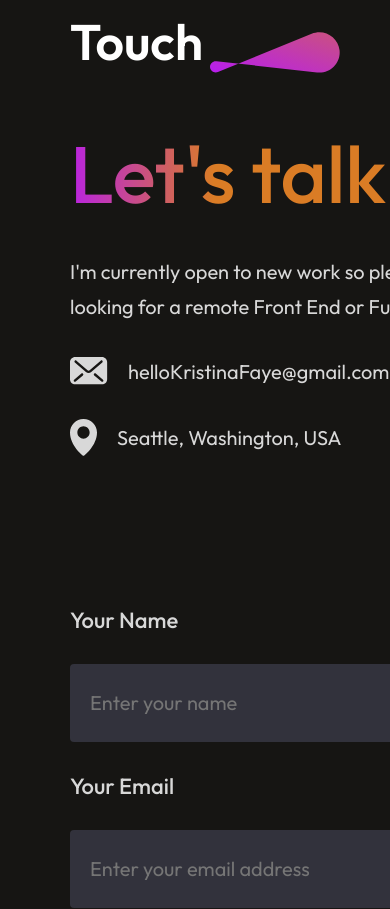
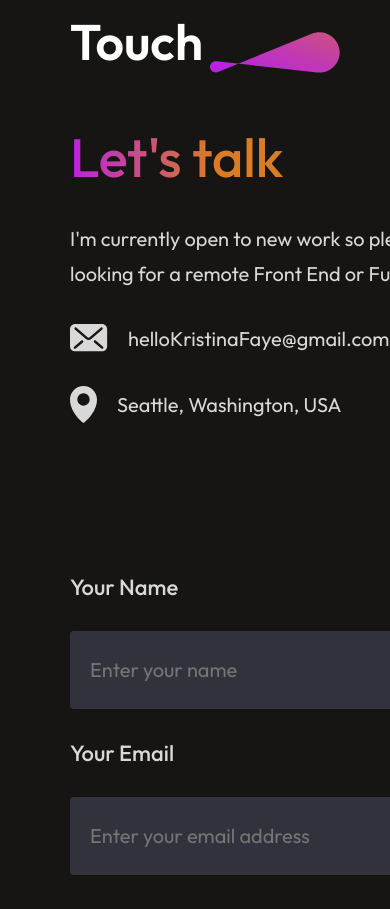
Before and after one commit to hellokristinafaye/portfolio-react, a React (Vite) app: page / in a window 390 px wide. Shown: the part 4347-5256 px from the top of the page. Built offline with nearby package versions, Linux system fonts and the light colour scheme.

Commit message:
contact let's talk sized

```diff
--- a/src/components/Contact/Contact.css
+++ b/src/components/Contact/Contact.css
@@ -122,4 +122,8 @@
     .contact-section {
         flex-direction: column;
     }
+    .contact-left h1 {
+        font-size: 54px;
+
+    }
 }
```
